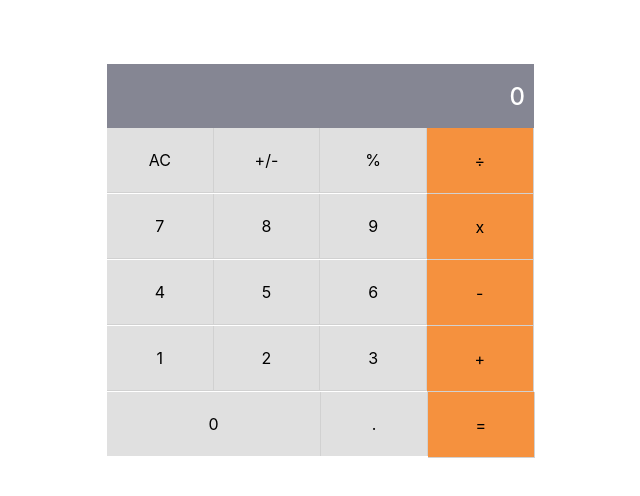
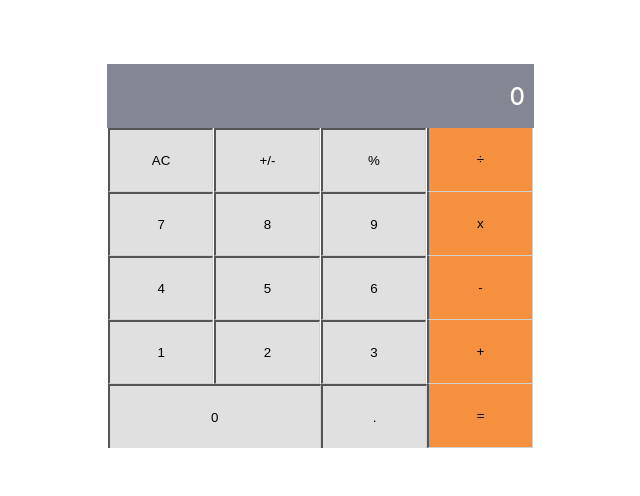
Before and after one commit to Ashnaali3255/math-magician, a React (Create React App) app: page /calculator in a window 1280 px wide. Shown: the top 496 px of the page, without its empty margins (533-1173 px from the left). Built offline with nearby package versions, Linux system fonts and the light colour scheme.

Commit message:
Update Calculator.js

```diff
--- a/src/Components/Calculator.js
+++ b/src/Components/Calculator.js
@@ -1,38 +1,50 @@
 import './Calculator.css';
+import React, { useState } from 'react';
+import calculate from '../logic/calculate';
 
 function Calculator() {
+  const [state, setState] = useState({
+    next: null,
+    operation: null,
+    total: null,
+  });
+
+  const clickHandler = (e) => {
+    setState(calculate(state, e.target.textContent));
+  };
+  const { next, operation, total } = state;
   return (
     <div className="container">
-      <div className="calscreen">0</div>
+      <div className="calscreen">{ next || operation || total || 0 }</div>
       <div className="calcbtns">
         <div className="rows">
-          <div className="calc-btn grey">AC</div>
-          <div className="calc-btn grey">+/-</div>
-          <div className="calc-btn grey">%</div>
-          <div className="calc-btn orangebtn symbols">÷</div>
+          <button type="button" onClick={clickHandler} className="calc-btn grey">AC</button>
+          <button type="button" onClick={clickHandler} className="calc-btn grey">+/-</button>
+          <button type="button" onClick={clickHandler} className="calc-btn grey">%</button>
+          <button type="button" onClick={clickHandler} className="calc-btn orangebtn symbols">÷</button>
         </div>
         <div className="rows">
-          <div className="calc-btn grey">7</div>
-          <div className="calc-btn grey">8</div>
-          <div className="calc-btn grey">9</div>
-          <div className="calc-btn orangebtn symbols">x</div>
+          <button type="button" onClick={clickHandler} className="calc-btn grey">7</button>
+          <button type="button" onClick={clickHandler} className="calc-btn grey">8</button>
+          <button type="button" onClick={clickHandler} className="calc-btn grey">9</button>
+          <button type="button" onClick={clickHandler} className="calc-btn orangebtn symbols">x</button>
         </div>
         <div className="rows">
-          <div className="calc-btn grey">4</div>
-          <div className="calc-btn grey">5</div>
-          <div className="calc-btn grey">6</div>
-          <div className="calc-btn orangebtn symbols">-</div>
+          <button type="button" onClick={clickHandler} className="calc-btn grey">4</button>
+          <button type="button" onClick={clickHandler} className="calc-btn grey">5</button>
+          <button type="button" onClick={clickHandler} className="calc-btn grey">6</button>
+          <button type="button" onClick={clickHandler} className="calc-btn orangebtn symbols">-</button>
         </div>
         <div className="rows">
-          <div className="calc-btn grey">1</div>
-          <div className="calc-btn grey">2</div>
-          <div className="calc-btn grey">3</div>
-          <div className="calc-btn orangebtn symbols">+</div>
+          <button type="button" onClick={clickHandler} className="calc-btn grey">1</button>
+          <button type="button" onClick={clickHandler} className="calc-btn grey">2</button>
+          <button type="button" onClick={clickHandler} className="calc-btn grey">3</button>
+          <button type="button" onClick={clickHandler} className="calc-btn orangebtn symbols">+</button>
         </div>
         <div className="rows">
-          <div className="calc-btn grey zero">0</div>
-          <div className="calc-btn grey dot">.</div>
-          <div className="calc-btn orangebtn symbols">=</div>
+          <button type="button" onClick={clickHandler} className="calc-btn grey zero">0</button>
+          <button type="button" onClick={clickHandler} className="calc-btn grey dot">.</button>
+          <button type="button" onClick={clickHandler} className="calc-btn orangebtn symbols">=</button>
         </div>
       </div>
     </div>
```
